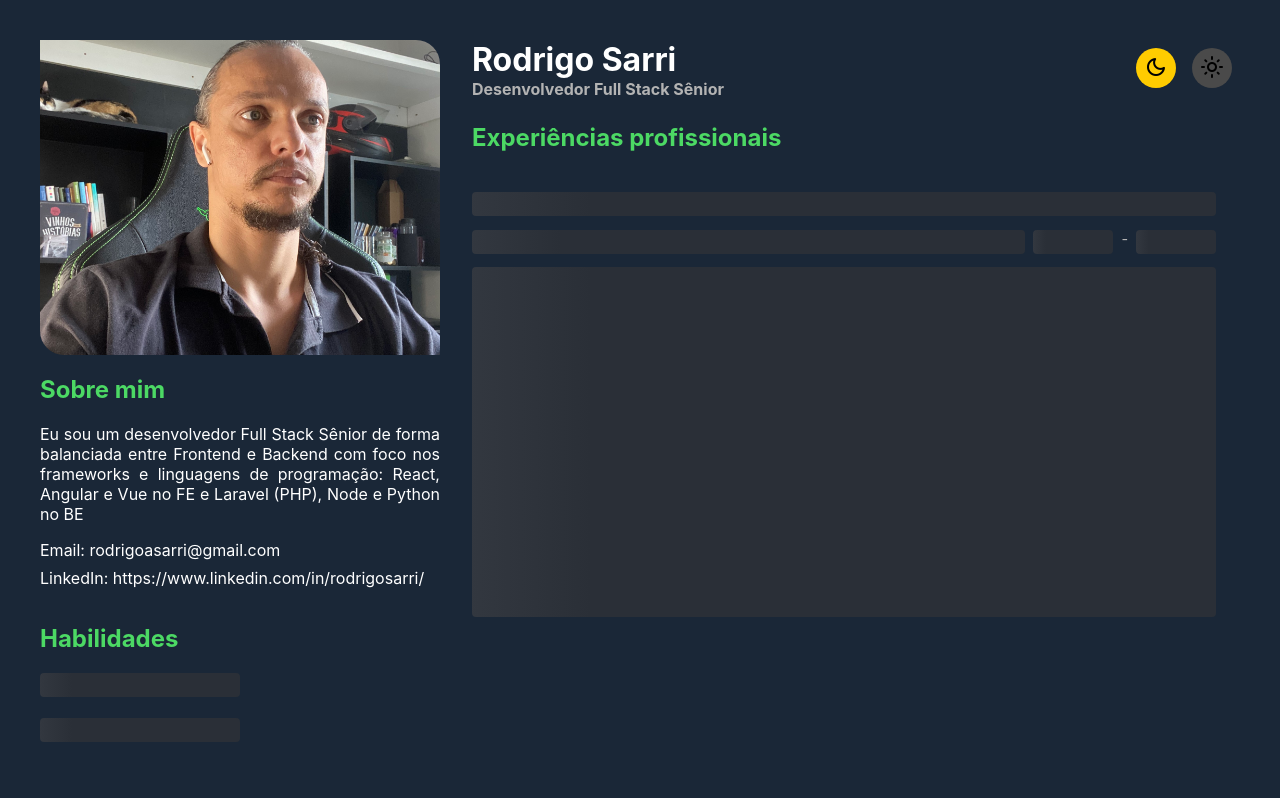
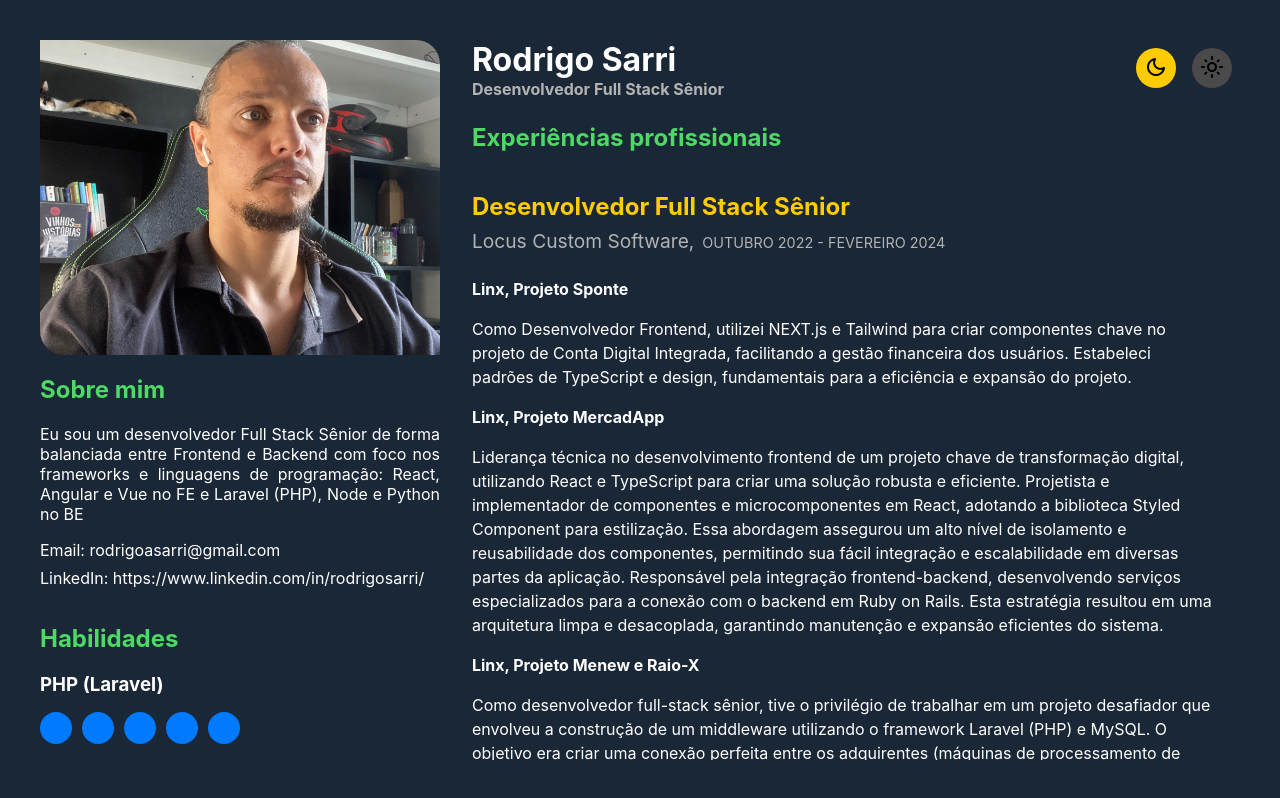
Before and after one commit to rodrigosarri/rodrigosarri, an Angular app in the folder MyOnlineResume/frontend/angular-resume/: page / in a window 1280 px wide. Built offline with nearby package versions, Linux system fonts and the light colour scheme.

Commit message:
feat: Removal of loading effect

```diff
--- a/MyOnlineResume/frontend/angular-resume/src/app/app.component.ts
+++ b/MyOnlineResume/frontend/angular-resume/src/app/app.component.ts
@@ -56,10 +56,10 @@ export class AppComponent implements OnInit {
 
   contacts: ProfileContacts[] = contactsJson as ProfileContacts[];
 
-  skillsLoading: boolean = true;
+  skillsLoading: boolean = false;
   skills: TechnologyExperience[] = skillsJson;
 
-  isLoadingJobs: boolean = true;
+  isLoadingJobs: boolean = false;
   jobs: Job[] = experiencesJson;
 
 }
```
